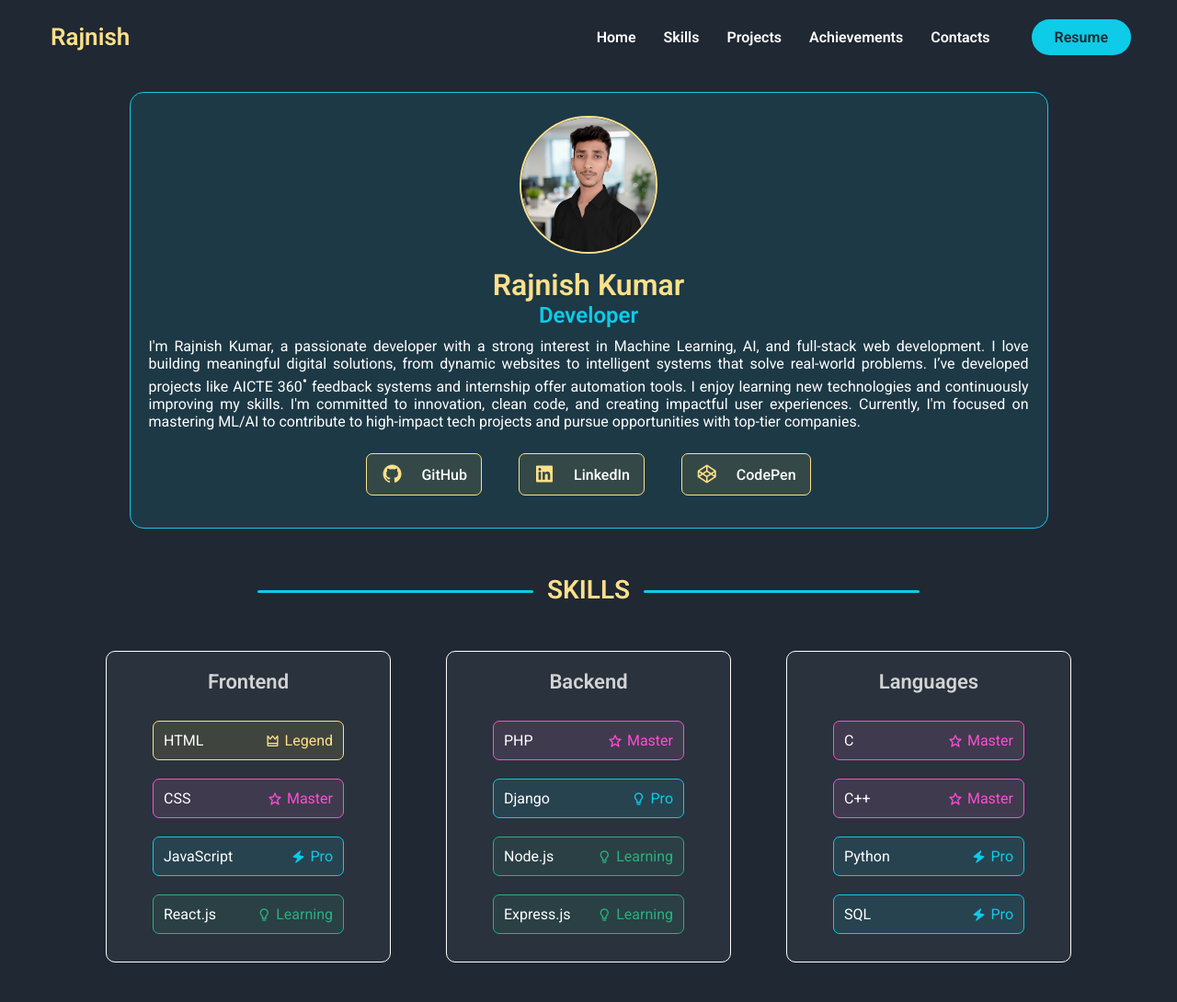
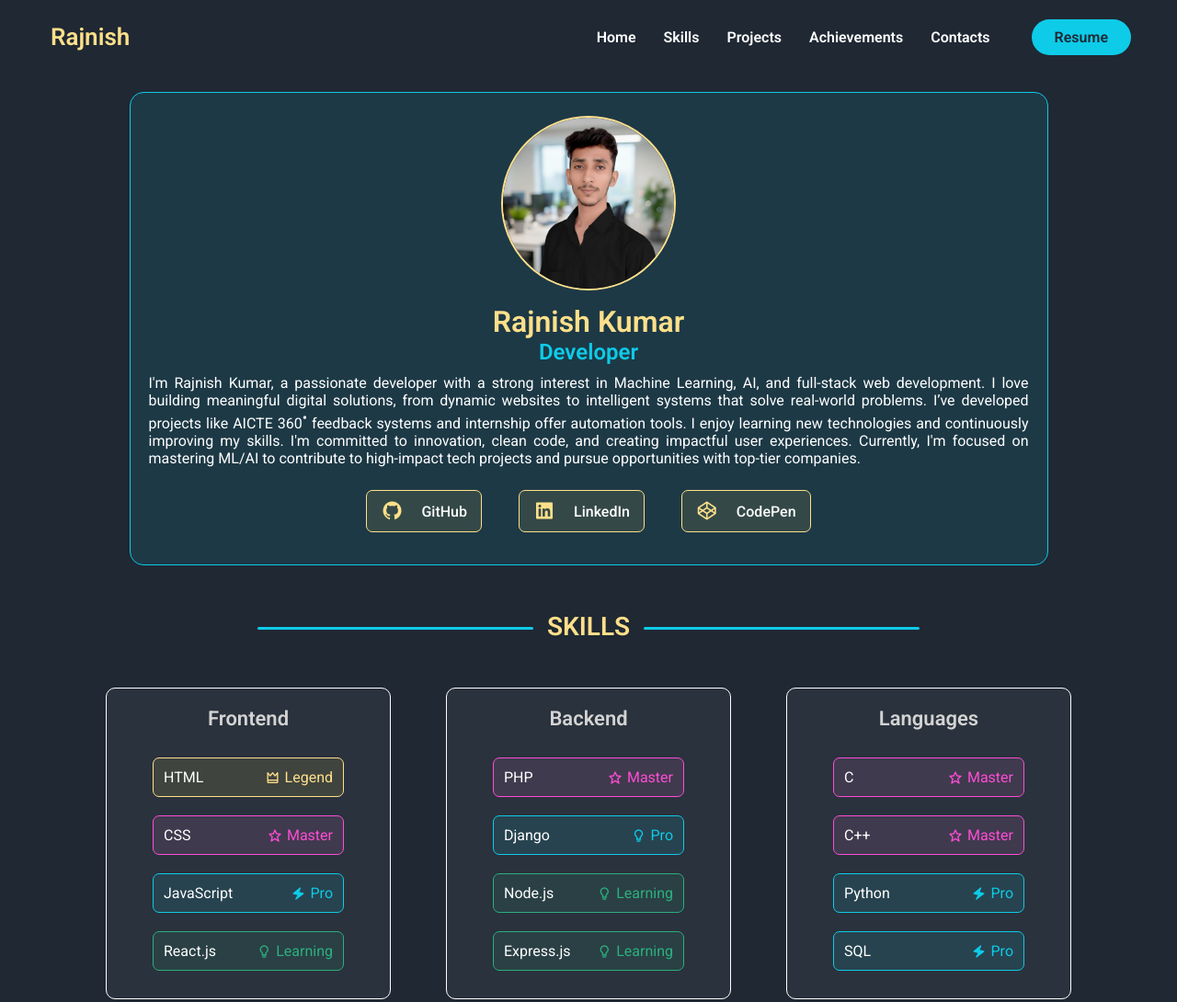
Before and after one commit to rajnishkr45/portfolio, a plain HTML site: page index.html in a window 1280 px wide. Shown: the top 1090 px of the page at 92% size. Drawn offline with nearby package versions, Linux system fonts and the light colour scheme.

Commit message:
Increased image size

```diff
--- a/css/style.css
+++ b/css/style.css
@@ -132,8 +132,8 @@ nav ul li a {
 }
 
 .home img {
-    width: 150px;
-    height: 150px;
+    width: 190px;
+    height: 190px;
     object-fit: cover;
     border-radius: 50% 50%;
     border: 2.5px solid var(--primary);
```
